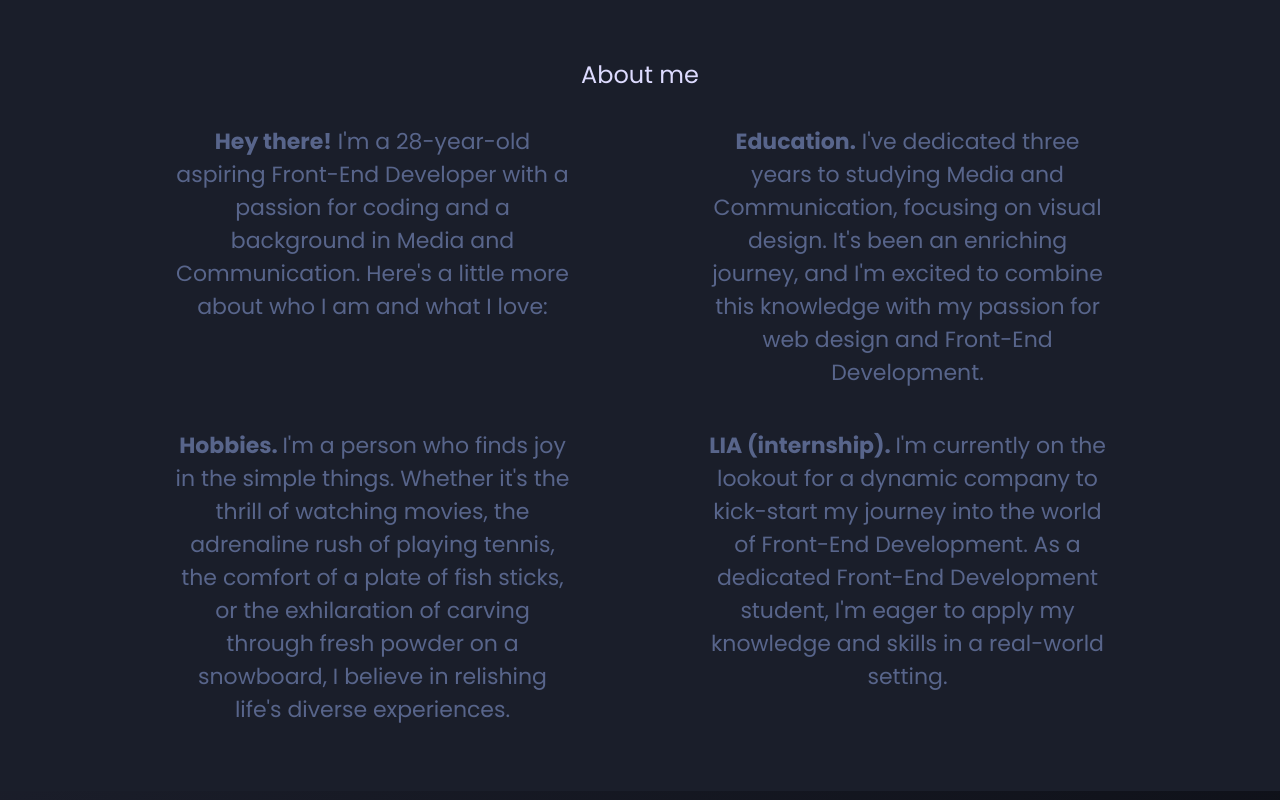
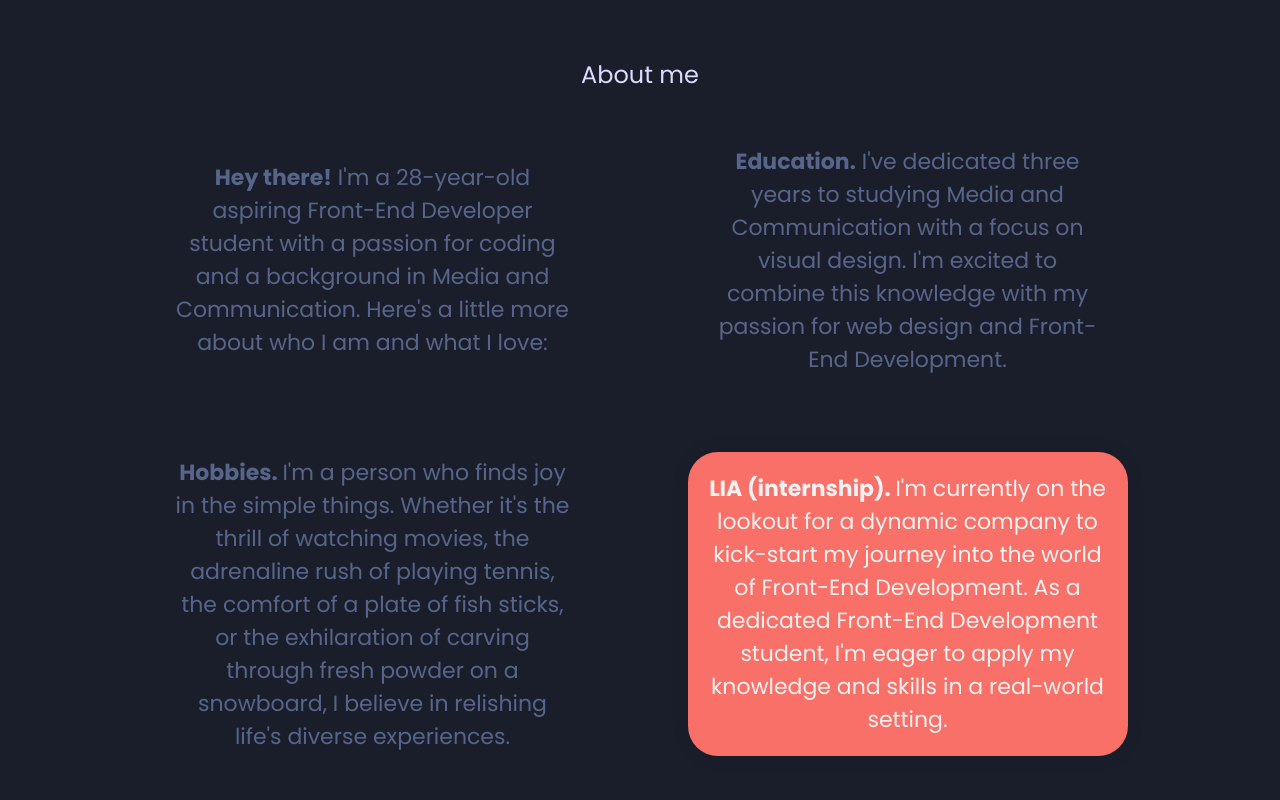
Before and after one commit to AntcnAbrahamsscn/antonabrahamsson, a plain HTML site: page index.html in a window 1280 px wide. Shown: the part 1720-2520 px from the top of the page. Drawn offline with Linux system fonts and the light colour scheme.

Commit message:
added orange box to LIA info

```diff
--- a/index.html
+++ b/index.html
@@ -110,22 +110,20 @@
             </ul>
         </section>
         <section id="contact">
-            <div class="grid">
+            <div class="grid contact-styling">
                 <h3>About me</h3>
                 <p class="leading">
                     <strong>Hey there!</strong> I'm a 28-year-old aspiring
-                    Front-End Developer with a passion for coding and a
+                    Front-End Developer student with a passion for coding and a
                     background in Media and Communication. Here's a little more
                     about who I am and what I love:
                     <br />
                 </p>
                 <p class="leading">
                     <strong>Education.</strong> I've dedicated three years to
-                    studying Media and Communication, focusing on visual design.
-                    It's been an enriching journey, and I'm excited to combine
-                    this knowledge with my passion for web design and Front-End
-                    Development.
-                    <br />
+                    studying Media and Communication with a focus on visual
+                    design. I'm excited to combine this knowledge with my
+                    passion for web design and Front-End Development.
                 </p>
                 <p class="leading">
                     <strong>Hobbies. </strong>I'm a person who finds joy in the
--- a/styles.css
+++ b/styles.css
@@ -305,7 +305,19 @@ h4 {
     max-width: 400px;
     margin: auto;
     grid-column: 1/9;
+    padding: 20px;
+}
 
+.contact-styling p:last-child {
+    background-color:var(--primary);
+    border-radius: 30px;
+    color:#f2f2f2;
+    box-shadow: 0 0 20px rgba(0,0,0,0.07);
+
+}
+
+.contact-styling {
+    align-items: center;
 }
 
 /* .links {
```
